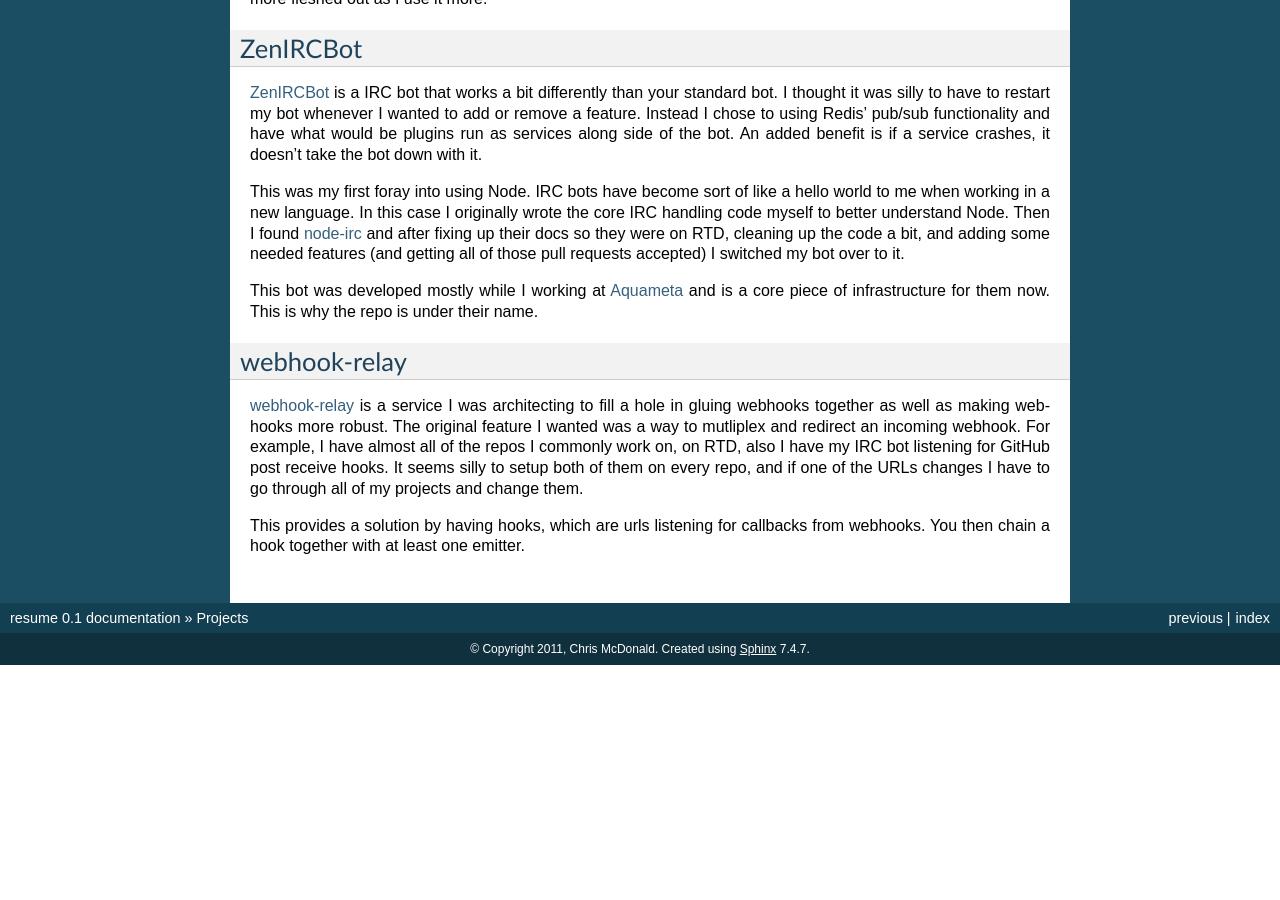
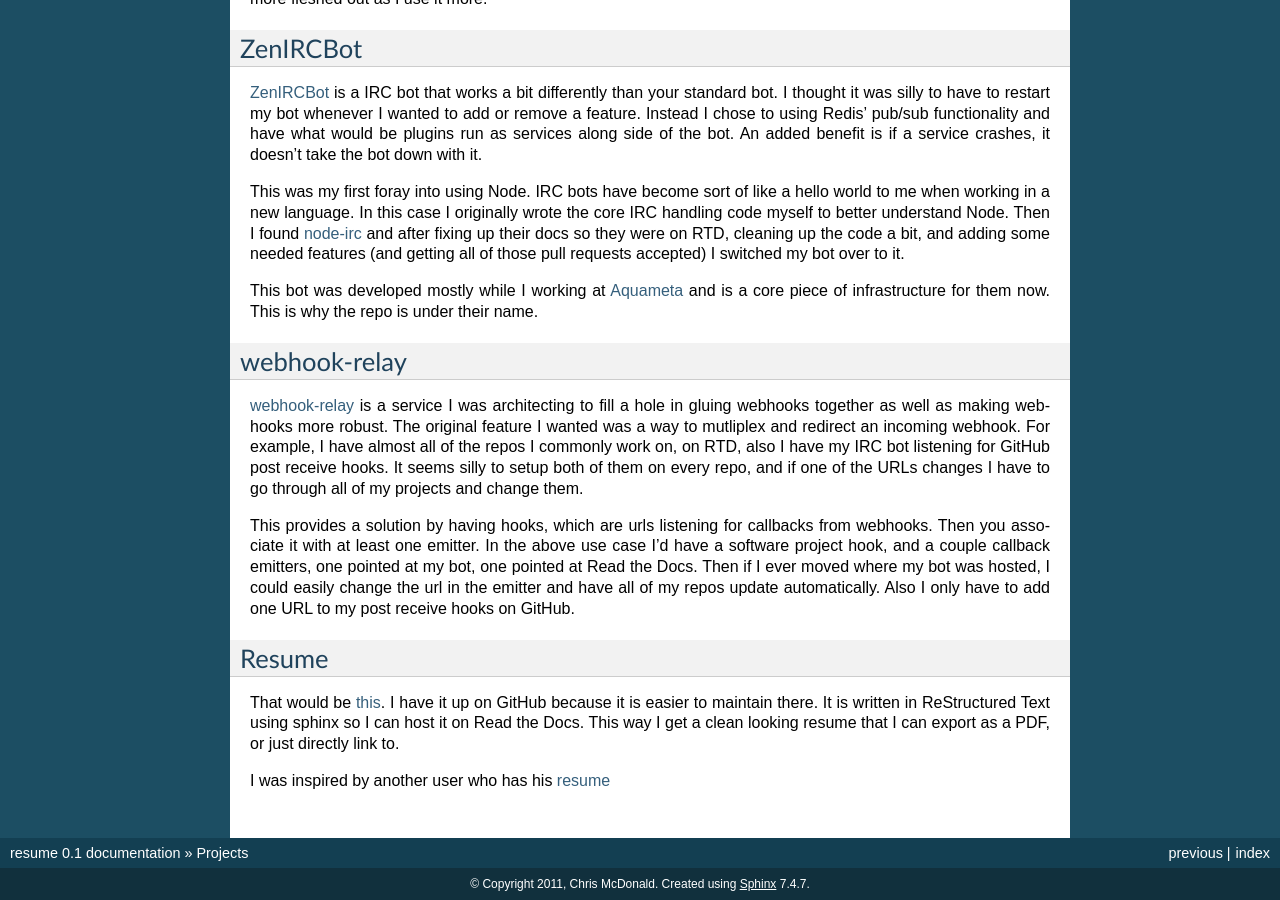
Before and after one commit to wraithan/resume, a Sphinx documentation site: the page built from docs/projects.rst, in a window 1280 px wide and 900 px high, scrolled down 767 px. Built offline with Sphinx 7.4.7, drawn with Linux system fonts in a browser that asks for light colours; before the commit the page ends 1432 px from its top, so only the background shows below that.

Commit message:
webhook-relay and resume

```diff
--- a/docs/projects.rst
+++ b/docs/projects.rst
@@ -89,8 +89,24 @@
 projects and change them.
 
 This provides a solution by having hooks, which are urls listening for
-callbacks from webhooks. You then chain a hook together with at least
-one emitter.
+callbacks from webhooks. Then you associate it with at least one
+emitter. In the above use case I'd have a software project hook, and a
+couple callback emitters, one pointed at my bot, one pointed at Read
+the Docs. Then if I ever moved where my bot was hosted, I could easily
+change the url in the emitter and have all of my repos update
+automatically. Also I only have to add one URL to my post receive
+hooks on GitHub.
+
+######
+Resume
+######
+
+That would be this_. I have it up on GitHub because it is easier to
+maintain there. It is written in ReStructured Text using sphinx so I
+can host it on Read the Docs. This way I get a clean looking resume
+that I can export as a PDF, or just directly link to.
+
+I was inspired by another user who has his resume_
 
 
 .. _GitHub: https://github.com/wraithan
@@ -102,4 +118,6 @@
 .. _ZenIRCBot: https://github.com/aquameta/zenircbot
 .. _node-irc: https://github.com/martynsmith/node-irc
 .. _Aquameta: http://aquameta.com/
-.. _webhook-relay: https://github.com/aquameta/webhook-relay
+.. _webhook-relay: https://github.com/wraithan/webhook-relay
+.. _this: https://github.com/wraithan/resume
+.. _resume: http://resume.readthedocs.org/
```
